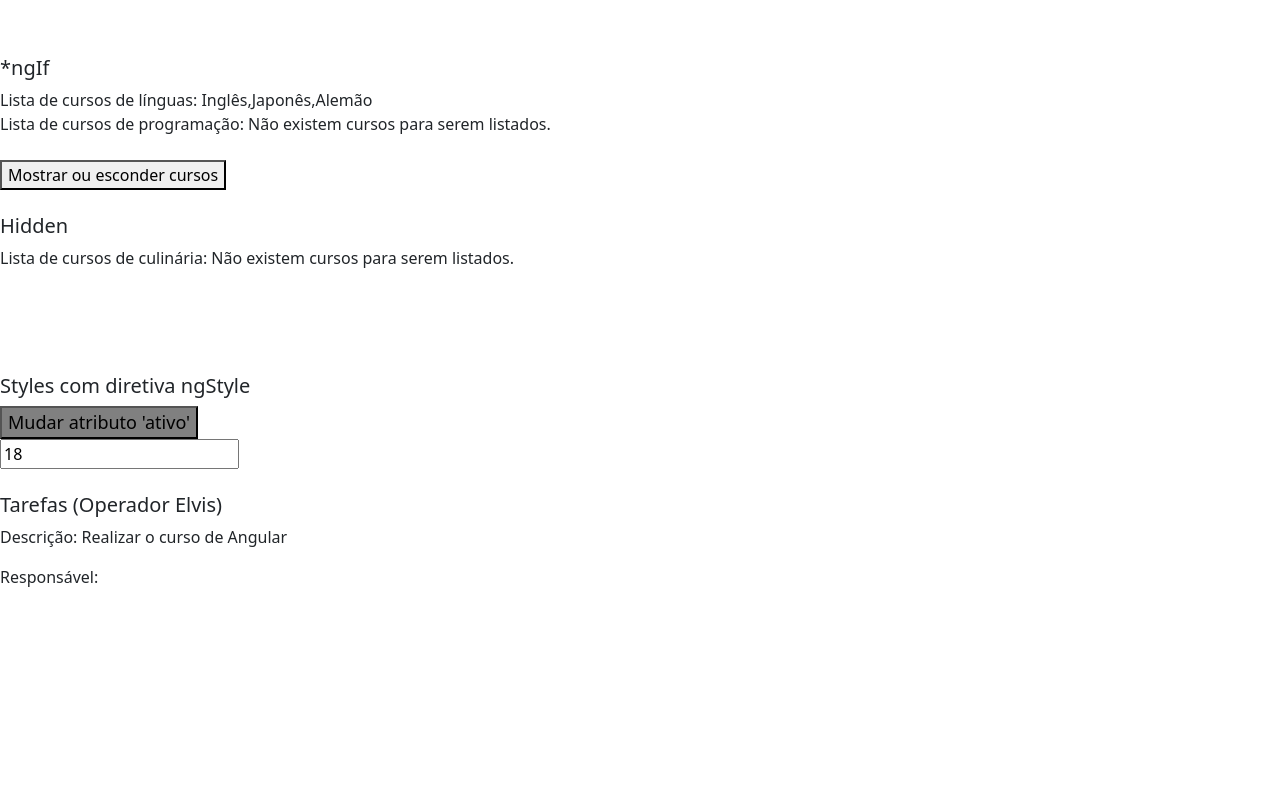
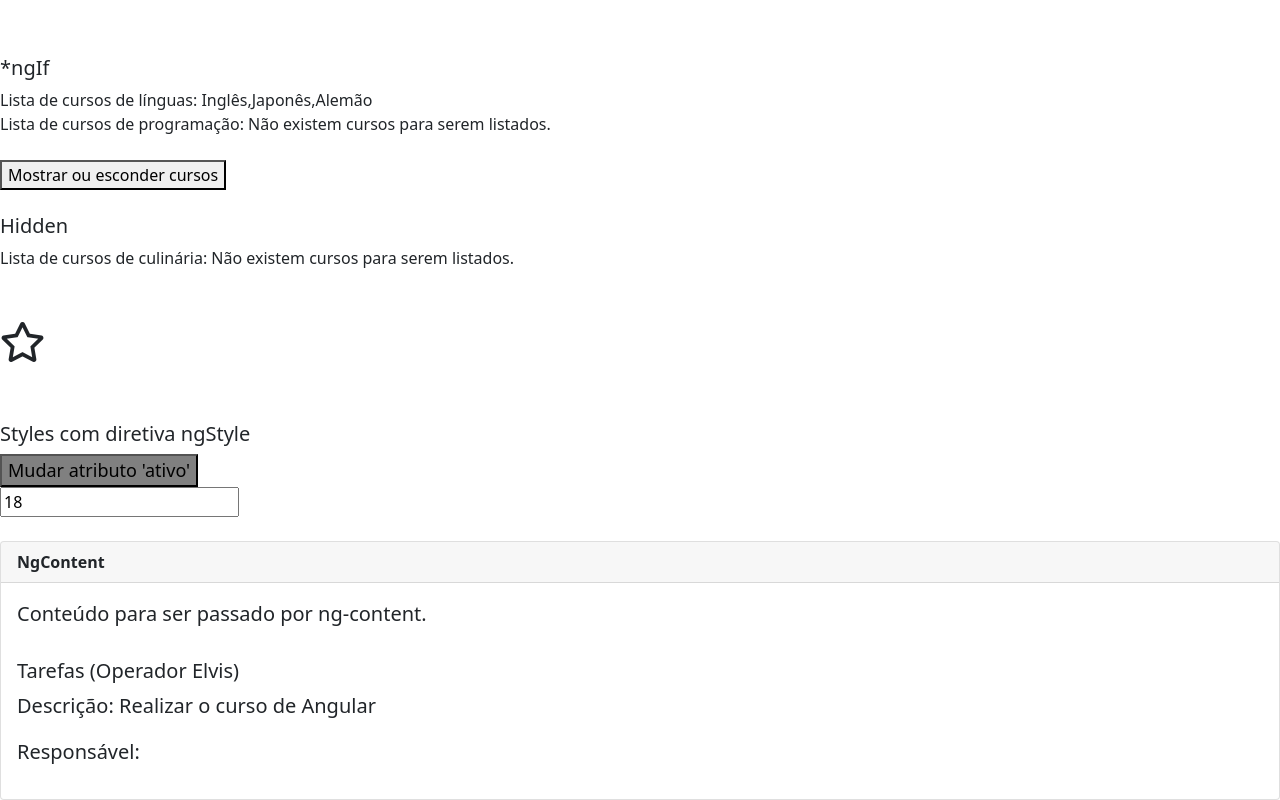
Before and after one commit to RodriguesLarissa/Curso_Angular, an Angular app in the folder diretivas/: page / in a window 1280 px wide. Shown: the part 256-1056 px from the top of the page. Before the commit the page ends 861 px from the top, so only its background shows below. Built offline with nearby package versions, Linux system fonts and the light colour scheme.

Commit message:
32º Class - ngContent

```diff
--- a/diretivas/src/app/app.component.html
+++ b/diretivas/src/app/app.component.html
@@ -8,4 +8,11 @@
 <br><br>
 <app-diretiva-ngstyle></app-diretiva-ngstyle>
 <br><br>
-<app-operador-elvis></app-operador-elvis>
+<app-exemplo-ngcontent>
+    <div class="titulo">NgContent</div>
+    <div class="conteudo">
+        Conteúdo para ser passado por ng-content.
+        <br><br>
+        <app-operador-elvis></app-operador-elvis>
+    </div>
+</app-exemplo-ngcontent>
--- a/diretivas/src/app/app.module.ts
+++ b/diretivas/src/app/app.module.ts
@@ -9,6 +9,7 @@ import { DiretivaNgforComponent } from './diretiva-ngfor/diretiva-ngfor.componen
 import { DiretivaNgclassComponent } from './diretiva-ngclass/diretiva-ngclass.component';
 import { DiretivaNgstyleComponent } from './diretiva-ngstyle/diretiva-ngstyle.component';
 import { OperadorElvisComponent } from './operador-elvis/operador-elvis.component';
+import { ExemploNgcontentComponent } from './exemplo-ngcontent/exemplo-ngcontent.component';
 
 @NgModule({
   declarations: [
@@ -18,7 +19,8 @@ import { OperadorElvisComponent } from './operador-elvis/operador-elvis.componen
     DiretivaNgforComponent,
     DiretivaNgclassComponent,
     DiretivaNgstyleComponent,
-    OperadorElvisComponent
+    OperadorElvisComponent,
+    ExemploNgcontentComponent
   ],
   imports: [
     BrowserModule,
--- a/diretivas/src/app/diretiva-ngclass/diretiva-ngclass.component.html
+++ b/diretivas/src/app/diretiva-ngclass/diretiva-ngclass.component.html
@@ -1,9 +1,10 @@
 <h1>
-    <span class="glyphicon"
+    <span class=""
         [ngClass]="{
-            'glyphicon-star-empty': !meuFavorito,
-            'glyphicon-star': meuFavorito
+            'far fa-star': !meuFavorito,
+            'fas fa-clock': meuFavorito
         }"
         (click) = "onClick()"
-    ></span>
+    >
+    </span>
 </h1>
--- /dev/null
+++ b/diretivas/src/app/exemplo-ngcontent/exemplo-ngcontent.component.html
@@ -0,0 +1,11 @@
+
+<div class="card">
+    <div class="card-header" style="font-weight: bold;">
+        <ng-content select=".titulo"></ng-content>
+    </div>
+    <div class="card-body">
+      <blockquote class="blockquote mb-0">
+        <p><ng-content select=".conteudo"></ng-content></p>
+      </blockquote>
+    </div>
+  </div>
--- /dev/null
+++ b/diretivas/src/app/exemplo-ngcontent/exemplo-ngcontent.component.ts
@@ -0,0 +1,15 @@
+import { Component, OnInit } from '@angular/core';
+
+@Component({
+  selector: 'app-exemplo-ngcontent',
+  templateUrl: './exemplo-ngcontent.component.html',
+  styleUrls: ['./exemplo-ngcontent.component.css']
+})
+export class ExemploNgcontentComponent implements OnInit {
+
+  constructor() { }
+
+  ngOnInit(): void {
+  }
+
+}
--- a/diretivas/src/index.html
+++ b/diretivas/src/index.html
@@ -9,6 +9,7 @@
   <script src="https://cdn.jsdelivr.net/npm/bootstrap@5.0.1/dist/js/bootstrap.bundle.min.js" integrity="sha384-gtEjrD/SeCtmISkJkNUaaKMoLD0//ElJ19smozuHV6z3Iehds+3Ulb9Bn9Plx0x4" crossorigin="anonymous"></script>
   <script src="https://cdn.jsdelivr.net/npm/@popperjs/core@2.9.2/dist/umd/popper.min.js" integrity="sha384-IQsoLXl5PILFhosVNubq5LC7Qb9DXgDA9i+tQ8Zj3iwWAwPtgFTxbJ8NT4GN1R8p" crossorigin="anonymous"></script>
   <script src="https://cdn.jsdelivr.net/npm/bootstrap@5.0.1/dist/js/bootstrap.min.js" integrity="sha384-Atwg2Pkwv9vp0ygtn1JAojH0nYbwNJLPhwyoVbhoPwBhjQPR5VtM2+xf0Uwh9KtT" crossorigin="anonymous"></script>
+  <link rel="stylesheet" href="https://use.fontawesome.com/releases/v5.7.0/css/all.css" integrity="sha384-lZN37f5QGtY3VHgisS14W3ExzMWZxybE1SJSEsQp9S+oqd12jhcu+A56Ebc1zFSJ" crossorigin="anonymous">
   <link rel="icon" type="image/x-icon" href="favicon.ico">
 </head>
 <body>
```
Also changed, not shown: diretivas/src/app/diretiva-ngclass/diretiva-ngclass.component.css (+8 -0 lines), diretivas/src/app/exemplo-ngcontent/exemplo-ngcontent.component.css (added), 1 other file (tests, documents, lock files or other folders).
